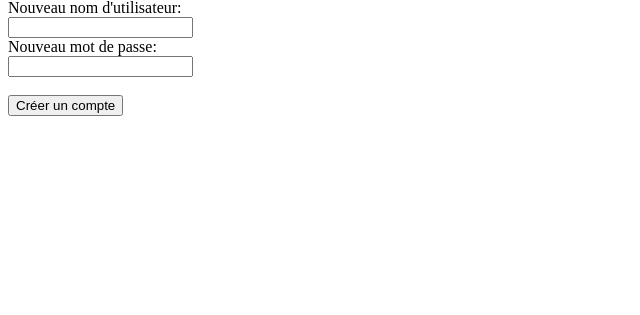
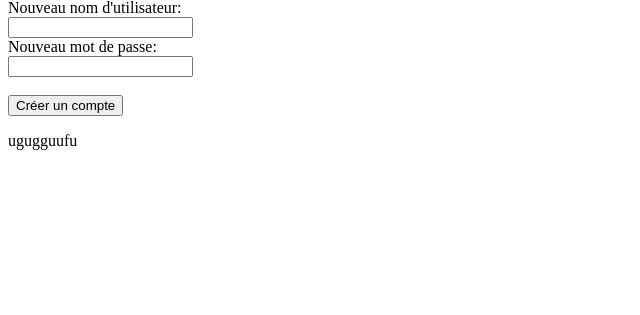
Before and after one commit to sachadm/RPG_sacha__jerome, a PHP site: page / in a window 1280 px wide. Shown: the part 288-603 px from the top of the page, without its empty margins (0-640 px from the left). Run offline with PHP 8.4, Linux system fonts and the light colour scheme.

Commit message:
image added

```diff
--- a/index.php
+++ b/index.php
@@ -11,5 +11,6 @@
 
     <h2>Créer un compte</h2>
     <?php require_once 'signup.php';?>
+    <p>ugugguufu<p>
 </body>
 </html>
```
Also changed, not shown: image/parchment.jpg (added), image/pngtree-vintage-papyrus-scroll-aged-texture-on-parchment-paper-image_13886928.png (added), image/surface- background-patterns-lines-wallpaper.jpg (added), 1 other file.
